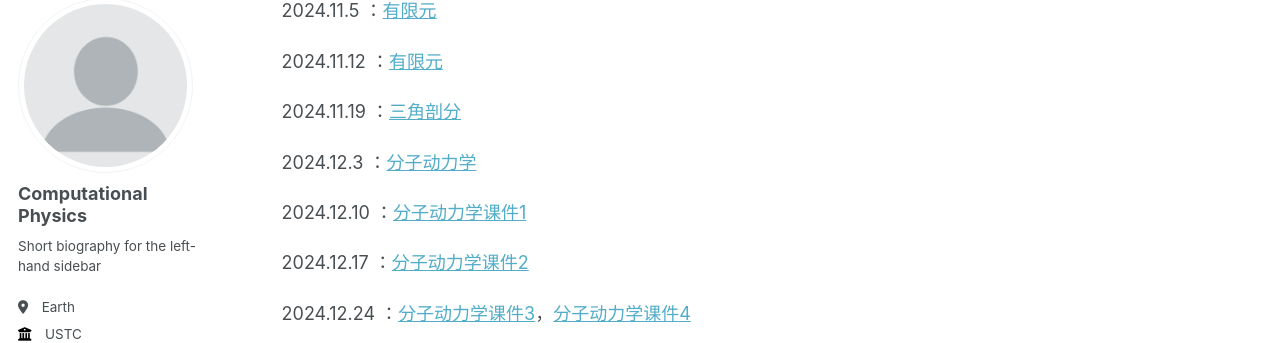
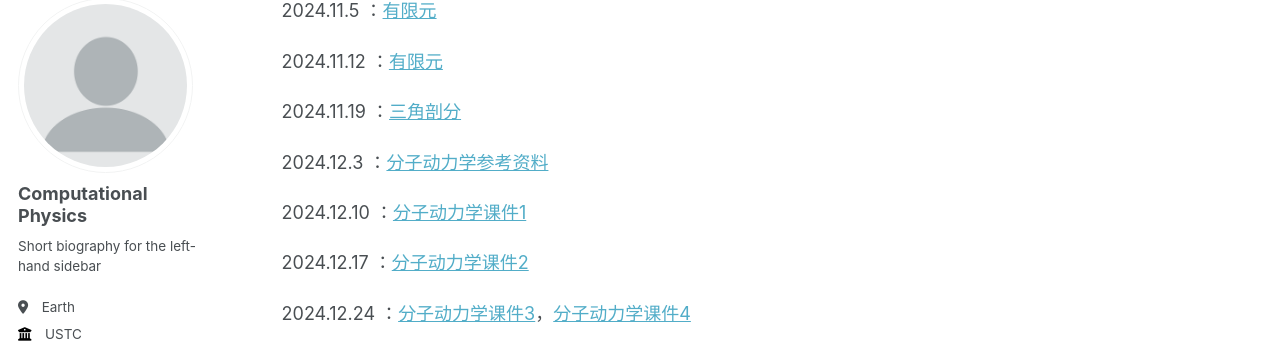
Before and after one commit to ZhouJikunn/ZhouJikunn.github.io, a Jekyll site: the page built from _pages/about.md, in a window 1280 px wide and 900 px high, scrolled down 502 px. Shown: the part 108-451 px from the top of the window. Built offline with Jekyll 4.4.1, drawn with Linux system fonts in a browser that asks for light colours; some web fonts are replaced.

Commit message:
Update about.md

```diff
--- a/_pages/about.md
+++ b/_pages/about.md
@@ -32,7 +32,7 @@ redirect_from:
 
 2024.11.19 ：[三角剖分](http://zhoujikunn.github.io/files/三角剖分.pdf)
 
-2024.12.3 ：[分子动力学](http://zhoujikunn.github.io/files/分子动力学参考资料.pdf)
+2024.12.3 ：[分子动力学参考资料](http://zhoujikunn.github.io/files/分子动力学参考资料.pdf)
 
 2024.12.10 ：[分子动力学课件1](http://zhoujikunn.github.io/files/分子动力学1.pdf)
 
```
